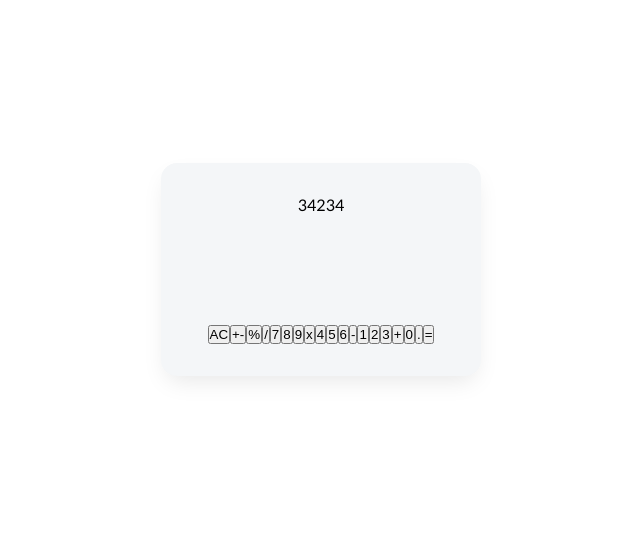
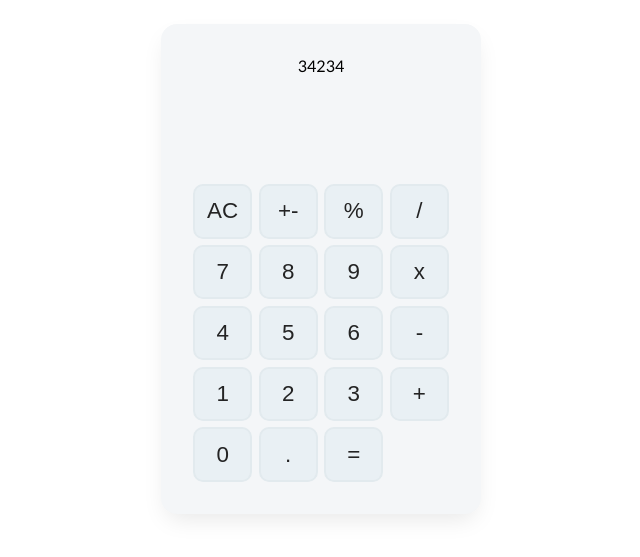
Before and after one commit to the-soban/reactjs-calculator, a React (Vite) app: page / in a window 1280 px wide. Shown: the part 163-720 px from the top of the page, without its empty margins (319-959 px from the left). Built offline with nearby package versions, Linux system fonts and the light colour scheme.

Commit message:
styled buttons components

```diff
--- a/src/components/Button.jsx
+++ b/src/components/Button.jsx
@@ -1,7 +1,7 @@
 import React from 'react'
 
 const Button = ({ value }) => {
-    return <button>{value}</button>
+    return <button className="button">{value}</button>
 }
 
 export default Button
--- a/src/components/ButtonsSection.jsx
+++ b/src/components/ButtonsSection.jsx
@@ -1,7 +1,7 @@
 import React from 'react'
 
 const ButtonsSection = ({ children }) => {
-    return <div className="buttonsSection">{children}</div>
+    return <div className="buttons-section">{children}</div>
 }
 
 export default ButtonsSection
--- a/src/index.css
+++ b/src/index.css
@@ -27,3 +27,23 @@
     height: 4rem;
     margin-bottom: 4rem;
 }
+
+.buttons-section {
+    display: grid;
+    grid-template-columns: repeat(4, 1fr);
+    gap: 0.4rem;
+}
+
+.button {
+    background: #e9f0f4;
+    height: 3.4rem;
+    padding: 10px;
+    border: 2px solid #e2eaee;
+    border-radius: 10px;
+    display: flex;
+    justify-content: center;
+    align-items: center;
+    color: #242424;
+    cursor: pointer;
+    font-size: 1.4rem;
+}
```
